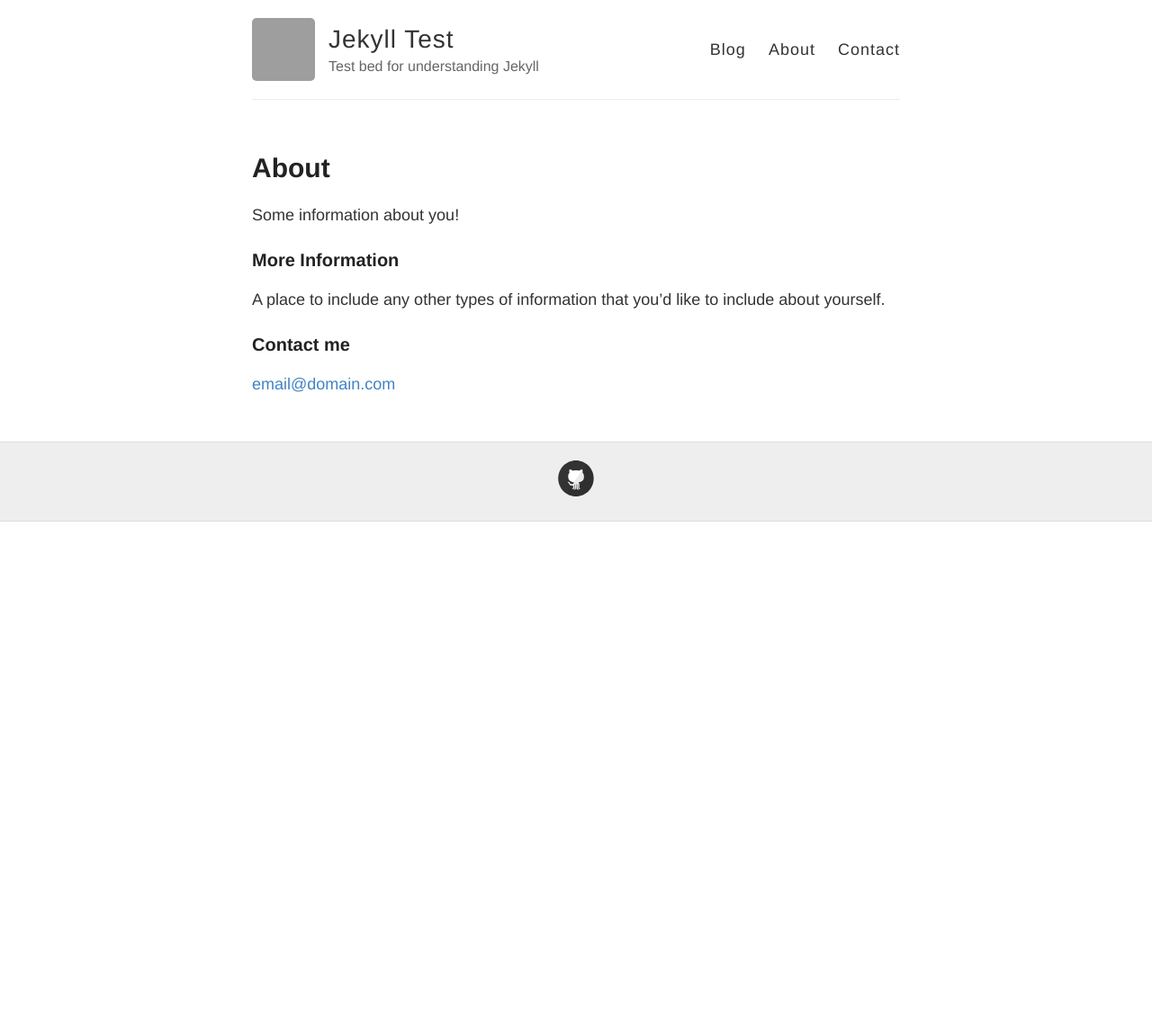
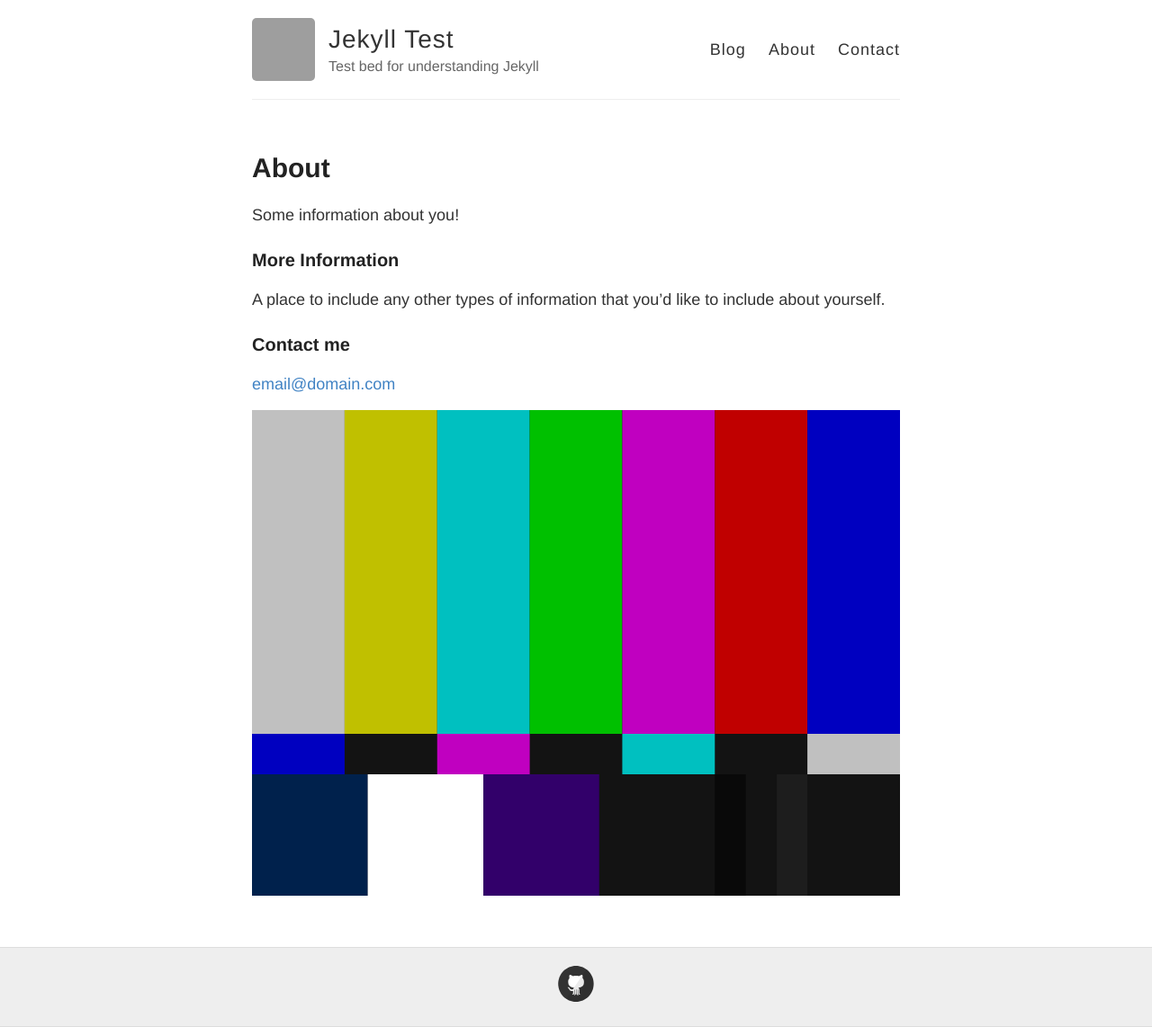
Before and after one commit to davidthompson/jekylltest, a Jekyll site: the page built from about.md, in a window 1280 px wide. Shown: the whole page at 90% size. Built offline with Jekyll 4.4.1, drawn with Linux system fonts in a browser that asks for light colours; before the commit the page ends 900 px from its top, so only the background shows below that; grey boxes are pictures that could not be loaded.

Commit message:
Updated About

```diff
--- a/about.md
+++ b/about.md
@@ -13,3 +13,5 @@ A place to include any other types of information that you'd like to include abo
 ### Contact me
 
 [email@domain.com](mailto:email@domain.com)
+
+![test-card.png](/uploads/test-card.png)
```
